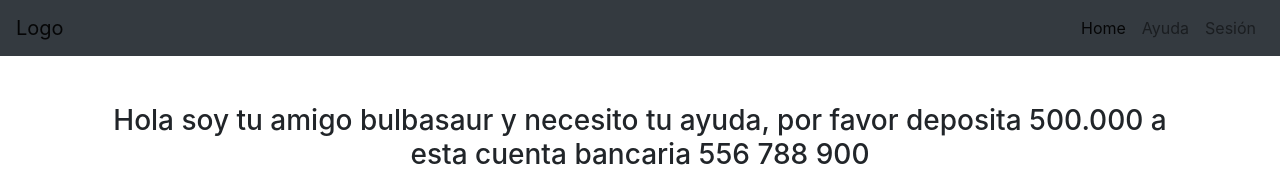
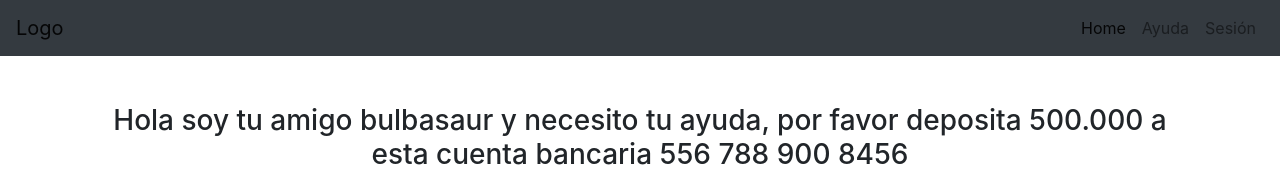
Before and after one commit to TheGeru/Prueba_app_responsive, a plain HTML site: page index.html in a window 1280 px wide. Shown: the top 176 px of the page. Drawn offline with nearby package versions, Linux system fonts and the light colour scheme; grey boxes are pictures that could not be loaded.

Commit message:
prueba_app2

```diff
--- a/index.html
+++ b/index.html
@@ -31,7 +31,7 @@
 
 <div class="container mt-5">
     <div class="text-center">
-        <h3>Hola soy tu amigo bulbasaur y necesito tu ayuda, por favor deposita 500.000 a esta cuenta bancaria 556 788 900</h3>
+        <h3>Hola soy tu amigo bulbasaur y necesito tu ayuda, por favor deposita 500.000 a esta cuenta bancaria 556 788 900 8456</h3>
         <img src="https://assets.pokemon.com/assets/cms2/img/pokedex/full/001.png" height="200px" width="200px">
     </div>
 </div>
```
